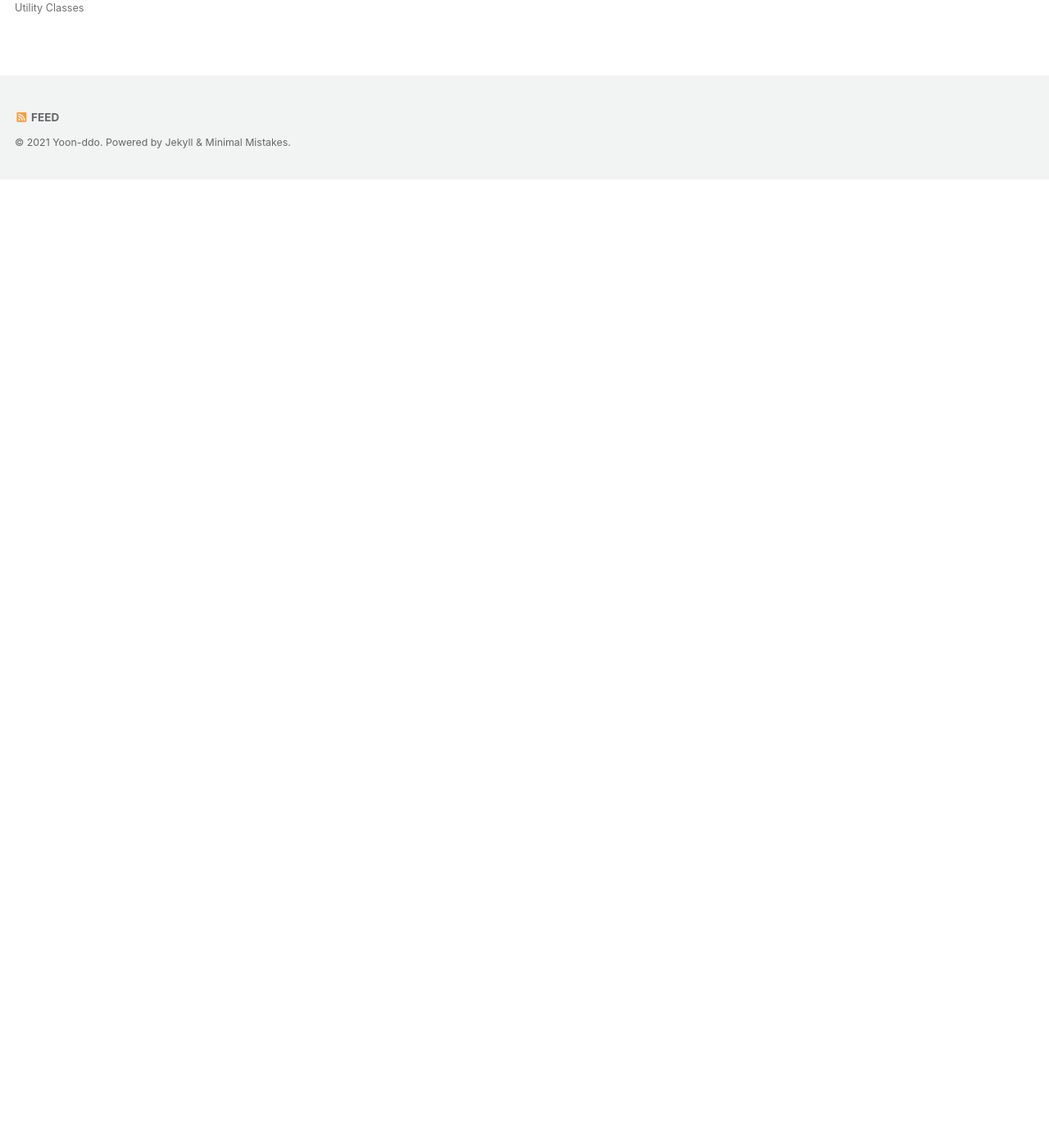
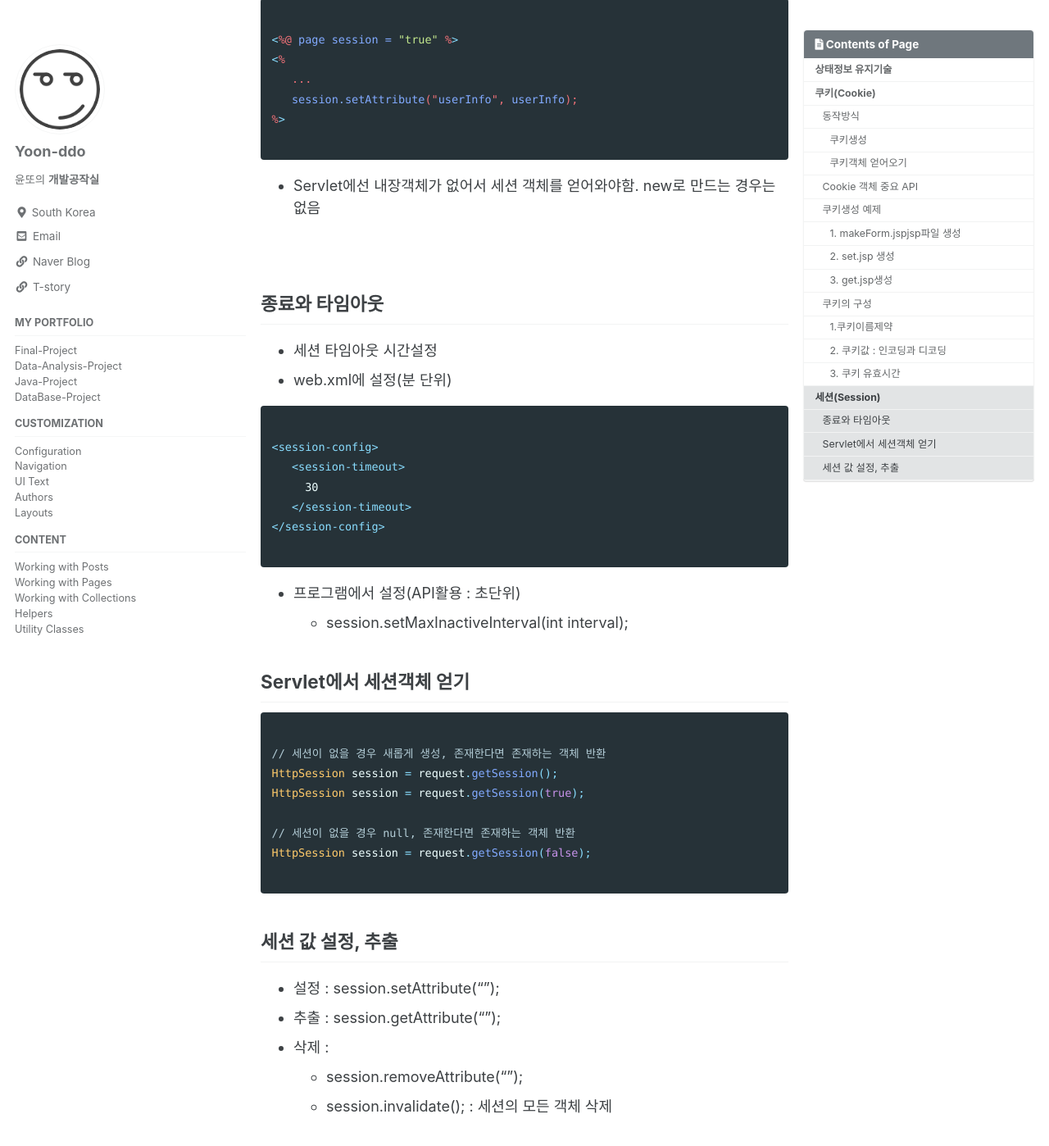
Before and after one commit to Yoon-ddo/Yoon-ddo.github.io, a Jekyll site: the page built from _posts/2021-06-28-상태정보 유지기술 쿠키와 세션.md, in a window 1280 px wide and 1400 px high, scrolled down 7866 px. Shown: the whole window at 82% size. Built offline with Jekyll 4.4.1, drawn with Linux system fonts in a browser that asks for light colours; cached includes are drawn as plain includes; before the commit the page ends 8085 px from its top, so only the background shows below that; some of the changed text lies outside the part shown.

Commit message:
Update 2021-06-28-상태정보 유지기술 쿠키와 세션.md

````diff
--- a/_posts/2021-06-28-상태정보 유지기술 쿠키와 세션.md
+++ b/_posts/2021-06-28-상태정보 유지기술 쿠키와 세션.md
@@ -173,22 +173,22 @@ Cookie[] cookies = request.getCookies();
 <br><br>
 
 ## 쿠키의 구성
-| 명칭 | 설명 |
-|:---:|---|
-| 이름(name) | 각각의 쿠키를 구별하는데 사용. |
-| 값(value) | 쿠키의 이름과 관련된 값 |
-| 유효시간(maxAge) | 쿠키의 유지시간 |
-| 도메인(domain) | 쿠키를 전송할 도메인 |
-| 경로(path) | 쿠키를 전송할 경로 |
+| 번호 | 명칭 | 설명 |
+|:---:|:---:|---|
+| 1 | 이름(name) | 각각의 쿠키를 구별하는데 사용. |
+| 2 | 값(value) | 쿠키의 이름과 관련된 값 |
+| 3 | 유효시간(maxAge) | 쿠키의 유지시간 |
+| 4 | 도메인(domain) | 쿠키를 전송할 도메인 |
+| 5 | 경로(path) | 쿠키를 전송할 경로 |
 
-<br>
-
-### 쿠키이름제약
+### 1.쿠키이름제약
 * 아스키코드의 알파벳과 숫자만을 포함할 수 있다.
 * 콤마(,) 세미콜론(;) 공백(' ') 등의 문자 포함 불가
 * '$'로 시작할 수 있다.
 
-#### 인코딩과 디코딩
+<br>
+
+### 2. 쿠키값 : 인코딩과 디코딩
 * 쿠키의 인코딩과 디코딩으로 한글과 같은 값 처리한다.
 * 인코딩 : 쿠키의 이름이 한글일때 그냥 넣을 수 없으므로, 인코딩을 해줘야함.
   - 인코딩 후 쿠키이름 : %EC%95%84%EC%95%84%EC%95%84, 쿠키값 : %EC%9D%B4%EC%9D%B4%EC%9D%B4 으로 출력되므로 우리가 이해할 수 있게 디코딩 필요
@@ -265,13 +265,104 @@ Cookie[] cookies = request.getCookies();
 
 ~~~
 
-<br><br>
+<br>
 
-## 쿠키 유효시간
+### 3. 쿠키 유효시간
 * Cookie.setmaxAge(int maxAge) : 초단위 설정
 * 유효기간 미 지정시, 웹브라우저 닫을 때 쿠키도 함께 삭제
 
+~~~java
+
+//유효시간 설정.
+if(cAge!= null && cAge.length() !=0 ){
+  cookie.setMaxAge(Integer.parseInt(cAge) * 60);
+}
+
+~~~
+
+* 쿠키를 쓰면 보안이 취약.
+* 브라우저를 꺼도, 컴퓨터를 껐다켜도 남아있음.
 
 <br><br><br><br>
 
 # 세션(Session)
+* 정보저장 위치 : 서버
+* 서버의 부하가 가중된다.
+* 보안상의 문제 발생 소지를 줄인다.
+* 정보저장 최대 유효기간이 브라우저가 닫힐 때 까지 이다.
+* 정보 저장시 객체타입이 가능하다.
+* 클라이언트마다 세션생성
+* 웹 컨테이너에서 클라이언트의 정보를 보관할 때 사용
+* 별도의 속성을 사용하지 않은 경우 기본설정은 true (page session = "true")
+
+~~~html
+
+<%@ page session = "true" %>
+<%
+   ...
+   session.setAttribute("userInfo", userInfo);
+%>
+
+~~~
+
+* Servlet에선 내장객체가 없어서 세션 객체를 얻어와야함. new로 만드는 경우는 없음
+
+<br>
+
+## 종료와 타임아웃
+* 세션 타임아웃 시간설정
+* web.xml에 설정(분 단위)
+
+```xml
+
+<session-config>
+   <session-timeout>
+     30
+   </session-timeout>
+</session-config>
+
+```
+
+* 프로그램에서 설정(API활용 : 초단위)
+  - session.setMaxInactiveInterval(int interval);
+
+## Servlet에서 세션객체 얻기
+
+```java
+
+// 세션이 없을 경우 새롭게 생성, 존재한다면 존재하는 객체 반환
+HttpSession session = request.getSession();
+HttpSession session = request.getSession(true);
+
+// 세션이 없을 경우 null, 존재한다면 존재하는 객체 반환
+HttpSession session = request.getSession(false);
+
+```
+
+## 세션 값 설정, 추출
+* 설정 : session.setAttribute("");
+* 추출 : session.getAttribute("");
+* 삭제 :
+  - session.removeAttribute("");
+  - session.invalidate(); : 세션의 모든 객체 삭제
+
+
+
+
+
+
+
+
+
+
+
+
+
+
+
+
+
+
+
+
+<br><br><br><br>
````
